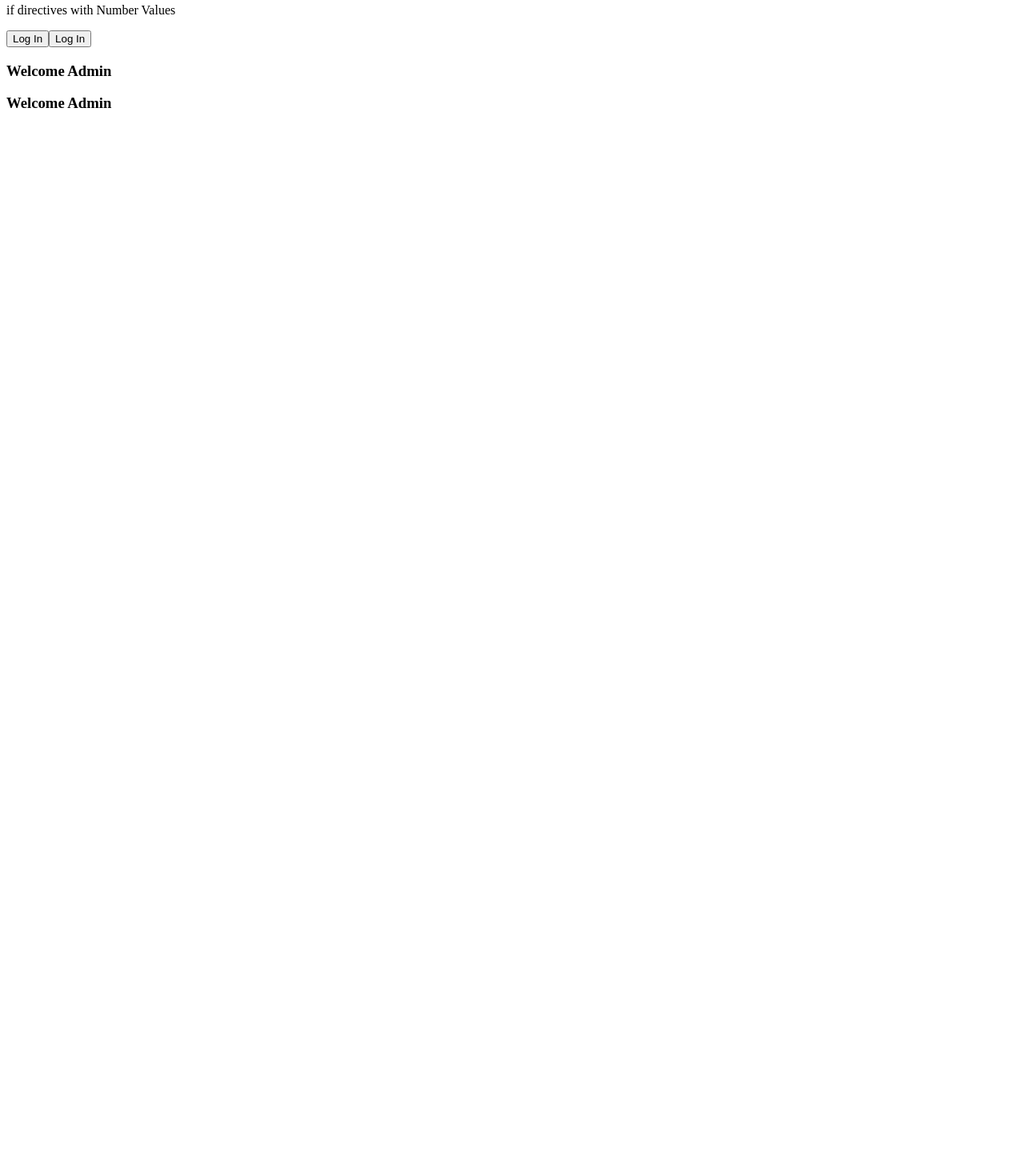
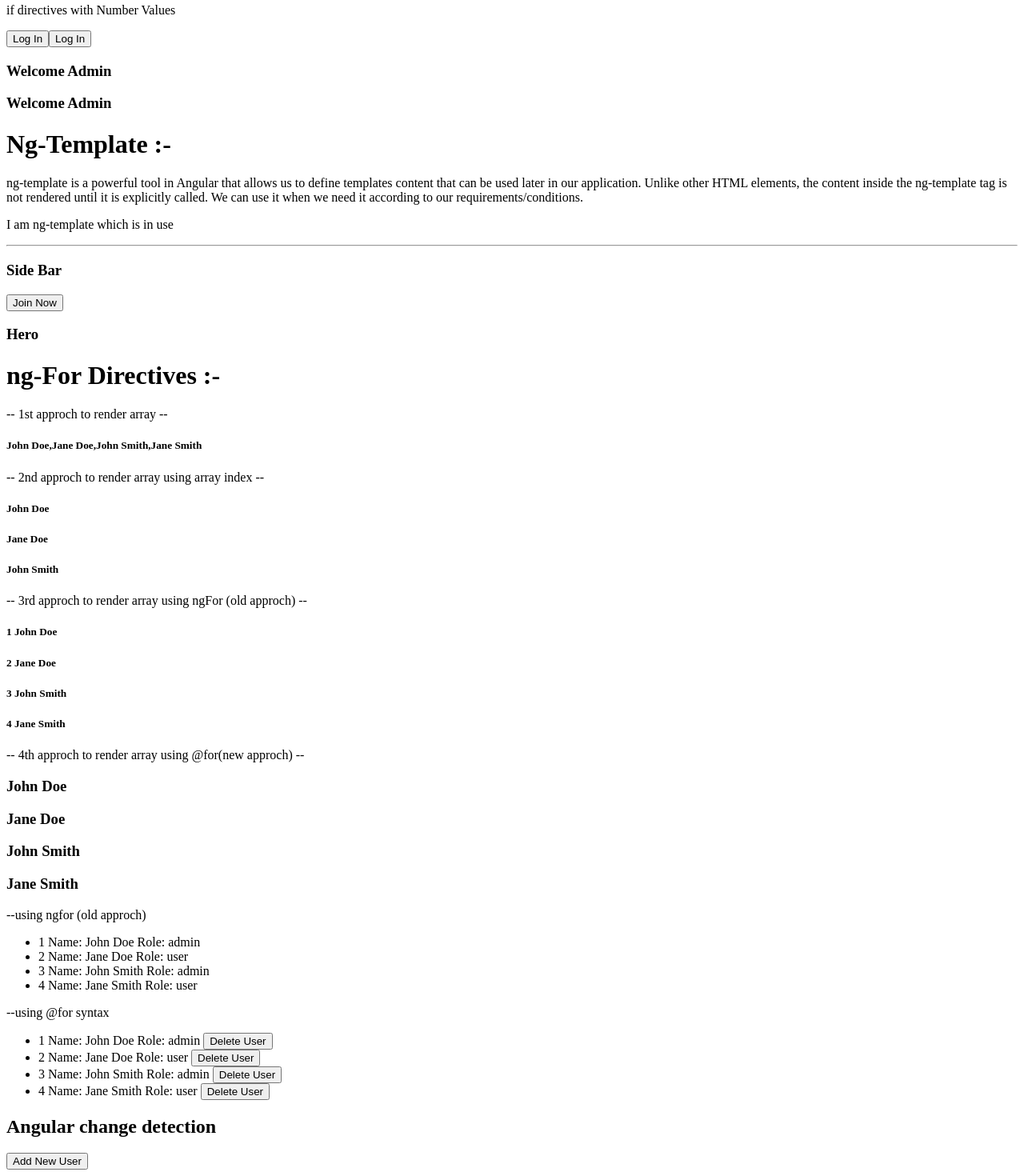
Before and after one commit to VishalMagdum/Angular-, an Angular app: page / in a window 1280 px wide. Shown: the part 2944-4414 px from the top of the page at 80% size. Before the commit the page ends 3103 px from the top, so only its background shows below. Built offline with nearby package versions, Linux system fonts and the light colour scheme.

Commit message:
angular change detection

```diff
--- a/src/app/angular-directives/angular-directives.component.html
+++ b/src/app/angular-directives/angular-directives.component.html
@@ -71,4 +71,71 @@
   }@else if(userRole=='member'){
   <h3>Welcome Member</h3>
   }
+
+  <h1>Ng-Template :-</h1>
+  <p>
+    ng-template is a powerful tool in Angular that allows us to define templates
+    content that can be used later in our application. Unlike other HTML
+    elements, the content inside the ng-template tag is not rendered until it is
+    explicitly called. We can use it when we need it according to our
+    requirements/conditions.
+  </p>
+
+  <ng-template>
+    <p>i am ng-template which is not in use</p>
+  </ng-template>
+
+  <h6 *ngIf="userRole == 'vishal'; else inUseNg"></h6>
+  <ng-template #inUseNg>
+    <p>I am ng-template which is in use</p>
+  </ng-template>
+  <hr />
+  <ng-template #callToAction>
+    <button>Join Now</button>
+  </ng-template>
+
+  <div [ngTemplateOutlet]="callToAction">
+    <h3>Side Bar</h3>
+  </div>
+
+  <div>
+    <h3>Hero</h3>
+  </div>
+
+  <h1>ng-For Directives :-</h1>
+  -- 1st approch to render array --
+  <h5>{{ users }}</h5>
+
+  -- 2nd approch to render array using array index --
+  <h5>{{ users[0] }}</h5>
+  <h5>{{ users[1] }}</h5>
+  <h5>{{ users[2] }}</h5>
+
+  -- 3rd approch to render array using ngFor (old approch) --
+  <h5 *ngFor="let user of users; let index = index">
+    {{ index + 1 }} {{ " " + user }}
+  </h5>
+
+  -- 4th approch to render array using &#64;for(new approch) -- @for(user of
+  users;track user){
+  <h3>{{ user }}</h3>
+  } --using ngfor (old approch)
+  <ul>
+    <li *ngFor="let user of usersObj">
+      {{ user.id }} Name: {{ user.name }} Role: {{ user.role }}
+    </li>
+  </ul>
+
+  --using &#64;for syntax
+  <ul>
+    @for(user of usersObj;track usersObj;){
+    <li>
+      {{ user.id }} Name: {{ user.name }} Role: {{ user.role }}
+      <button (click)="deleteUser(user)">Delete User</button>
+    </li>
+    }
+  </ul>
+
+  <h2>Angular change detection</h2>
+  <button (click)="addUser()">Add New User</button>
 </div>
--- a/src/app/angular-directives/angular-directives.component.ts
+++ b/src/app/angular-directives/angular-directives.component.ts
@@ -1,10 +1,11 @@
-import { NgIf } from '@angular/common';
+import { NgFor, NgIf, NgTemplateOutlet } from '@angular/common';
 import { Component } from '@angular/core';
+import { NgModel } from '@angular/forms';
 
 @Component({
   selector: 'angular-directives',
   standalone: true,
-  imports: [NgIf],
+  imports: [NgIf, NgTemplateOutlet, NgFor],
   templateUrl: './angular-directives.component.html',
   styleUrl: './angular-directives.component.css',
 })
@@ -13,8 +14,27 @@ export class AngularDirectivesComponent {
   userName: string = 'John Doe';
   countLogin: number = 0;
   userRole: string = 'admin';
+  usersObj: Array<any> = [
+    { id: 1, name: 'John Doe', role: 'admin' },
+    { id: 2, name: 'Jane Doe', role: 'user' },
+    { id: 3, name: 'John Smith', role: 'admin' },
+    { id: 4, name: 'Jane Smith', role: 'user' },
+  ];
+  users: string[] = ['John Doe', 'Jane Doe', 'John Smith', 'Jane Smith'];
   handleLogin() {
     this.countLogin++;
     console.log(this.countLogin);
   }
+  addUser() {
+    this.usersObj.push({
+      id: this.usersObj.length + 1,
+      name: 'Raj Patil',
+      role: 'admin',
+    });
+  }
+  deleteUser(user: object) {
+    // this.usersObj = this.usersObj.filter((user) => user.id !== userId);
+    let index = this.usersObj.indexOf(user);
+    this.usersObj.splice(index, 1);
+  }
 }
--- a/src/index.html
+++ b/src/index.html
@@ -9,6 +9,6 @@
   </head>
   <body>
     <app-root></app-root>
-    <app-navbar></app-navbar>
+    <!-- <app-navbar></app-navbar> -->
   </body>
 </html>
```
